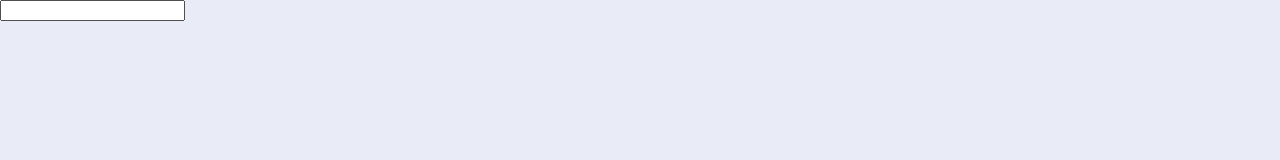
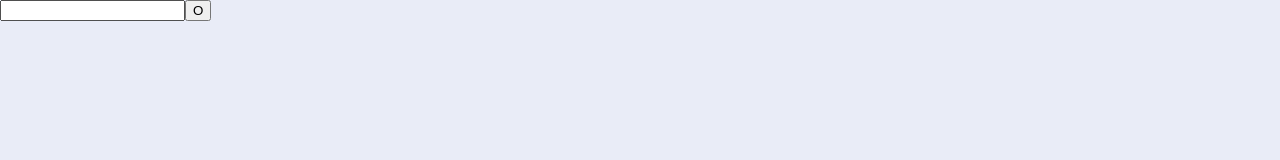
Before and after one commit to leeorf/hash-generator, a React app: page / in a window 1280 px wide. Shown: the top 160 px of the page. Built offline with nearby package versions, Linux system fonts and the light colour scheme.

Commit message:
feat: allow user to toggle input visibility

```diff
--- a/src/components/Input/Input.tsx
+++ b/src/components/Input/Input.tsx
@@ -7,5 +7,18 @@ type Props = {
 export const Input = ({ testId }: Props) => {
   const [isHidden, setIsHidden] = useState(true);
 
-  return <input type={isHidden ? 'password' : 'text'} data-testid={testId} />;
+  const toggleVisibility = () => setIsHidden(!isHidden);
+
+  return (
+    <div>
+      <input type={isHidden ? 'password' : 'text'} data-testid={testId} />
+      <button
+        type="button"
+        onClick={toggleVisibility}
+        data-testid={`${testId}-visibility-toggle`}
+      >
+        O
+      </button>
+    </div>
+  );
 };
```
